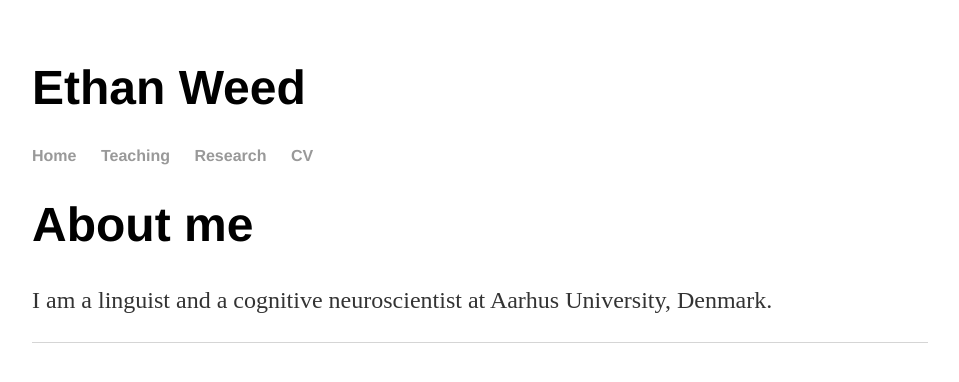
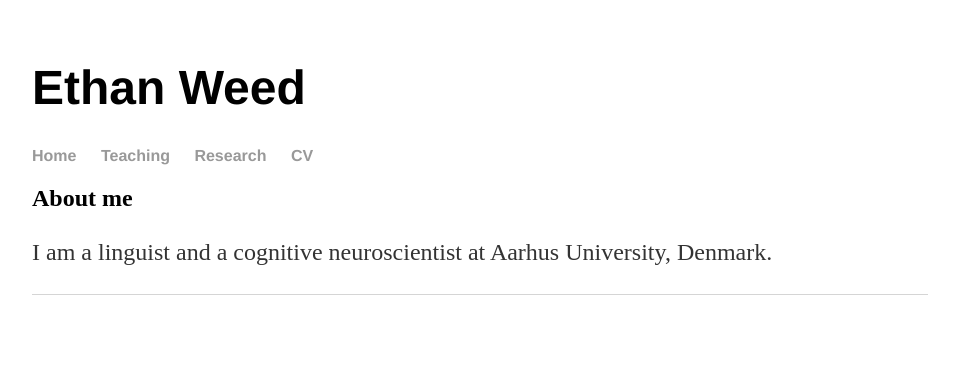
Before and after one commit to ethanweed/ethanweed.github.io, a Jekyll site: the page built from index.html, in a window 1280 px wide. Shown: the top 382 px of the page, without its empty margins (160-1119 px from the left). Built offline with Jekyll 4.4.1, drawn with Linux system fonts in a browser that asks for light colours.

Commit message:
edit header on Home page

```diff
--- a/index.html
+++ b/index.html
@@ -2,8 +2,7 @@
 layout: default
 title: About
 ---
-<div class="blurb">
-	<h1>About me</h1>
-	<p>I am a linguist and a cognitive neuroscientist at Aarhus University, Denmark. </p>
 
-</div><!-- /.blurb -->
+<h2>About me</h2>
+
+<p>I am a linguist and a cognitive neuroscientist at Aarhus University, Denmark. </p>
```
